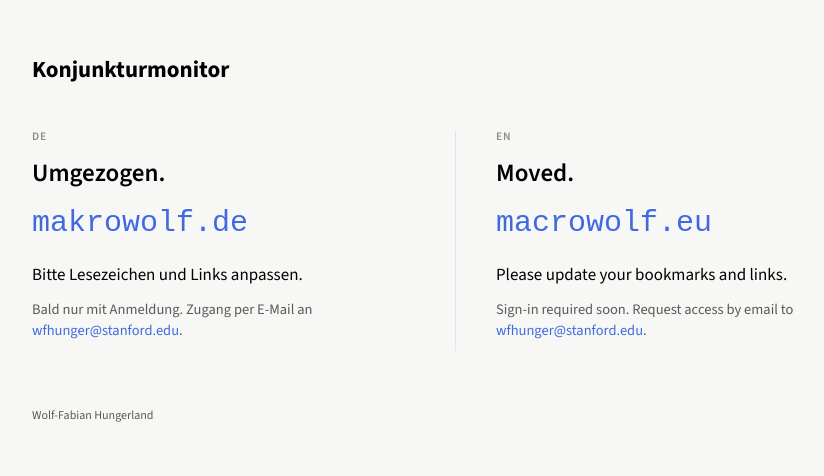
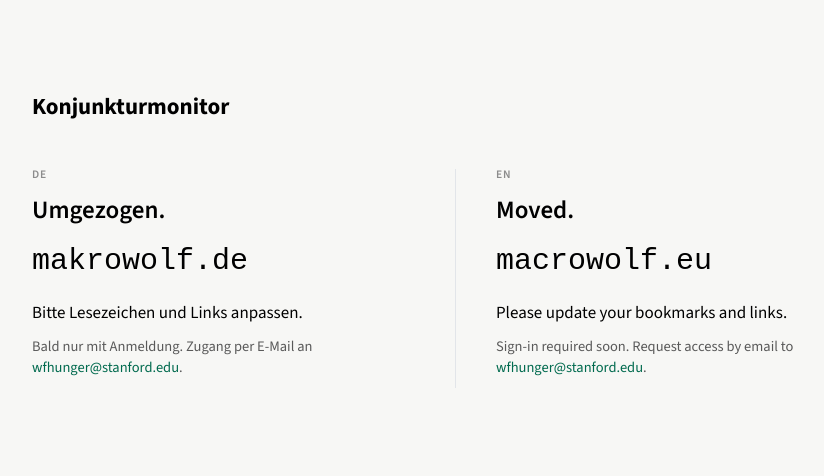
Before and after one commit to wfhungerland/wfhungerland.github.io, a plain HTML site: page 404.html in a window 1280 px wide. Shown: the part 159-635 px from the top of the page, without its empty margins (184-1008 px from the left). Drawn offline with Linux system fonts and the light colour scheme.

Commit message:
Name entfernt, Adressen schwarz, E-Mail flaschengrün
Co-Authored-By: Claude Opus 5.5 <noreply@anthropic.com>
Claude-Session: https://claude.ai/code/session_01DPSeBVnJeW7D5oWu2bim5V

```diff
--- a/404.html
+++ b/404.html
@@ -8,7 +8,7 @@
   @font-face { font-family: "Source Sans 3"; font-weight: 400; font-display: swap; src: url("/fonts/source-sans-3-latin-400-normal.woff2") format("woff2"); }
   @font-face { font-family: "Source Sans 3"; font-weight: 600; font-display: swap; src: url("/fonts/source-sans-3-latin-600-normal.woff2") format("woff2"); }
   @font-face { font-family: "Source Sans 3"; font-weight: 700; font-display: swap; src: url("/fonts/source-sans-3-latin-700-normal.woff2") format("woff2"); }
-  :root { --bg: #f7f7f5; --text: #000; --mute: #595959; --label: #8c8c8c; --line: #e2e5e9; --accent: #4169E1;
+  :root { --bg: #f7f7f5; --text: #000; --mute: #595959; --label: #8c8c8c; --line: #e2e5e9; --accent: #006A4E;
           --ff: "Source Sans 3", "Segoe UI", system-ui, -apple-system, Roboto, "Helvetica Neue", Arial, sans-serif; }
   * { box-sizing: border-box; }
   body { margin: 0; min-height: 100vh; display: grid; place-items: center; background: var(--bg); color: var(--text); font: 17px/1.55 var(--ff); }
@@ -20,11 +20,11 @@
   section:last-child { padding-right: 0; }
   .lang { font: 600 11.5px/1 var(--ff); letter-spacing: .08em; text-transform: uppercase; color: var(--label); margin: 0 0 14px; }
   h1 { font: 600 25px/1.3 var(--ff); margin: 0 0 18px; }
-  .to { display: inline-block; margin: 0 0 22px; font: 400 30px/1.1 "Courier New", Courier, monospace; color: var(--accent); text-decoration: none; }
+  .to { display: inline-block; margin: 0 0 22px; font: 400 30px/1.1 "Courier New", Courier, monospace; color: var(--text); text-decoration: none; }
   .to:hover { text-decoration: none; }
   p { margin: 0 0 10px; max-width: 26em; }
   p.note { color: var(--mute); font-size: 14.5px; line-height: 1.45; }
-  a, p.note a { color: var(--accent); text-decoration: none; } a:hover { text-decoration: none; }
+  a { color: var(--text); text-decoration: none; } p.note a { color: var(--accent); } a:hover { text-decoration: none; }
   footer { margin-top: 56px; font-size: 12px; color: var(--mute); }
   @media (max-width: 600px) {
     .cols { grid-template-columns: 1fr; }
@@ -51,5 +51,4 @@
     <p class="note">Sign-in required soon. Request access by email to <a href="mailto:wfhunger@stanford.edu">wfhunger@stanford.edu</a>.</p>
   </section>
 </div>
-<footer>Wolf-Fabian Hungerland</footer>
 </main></body></html>
```
Also changed, not shown: konjunkturmonitor/index.html (+3 -4 lines).
